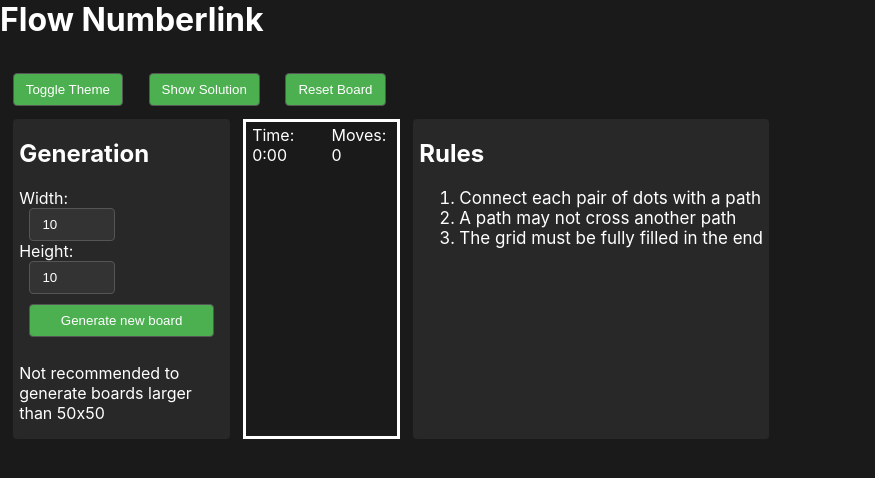
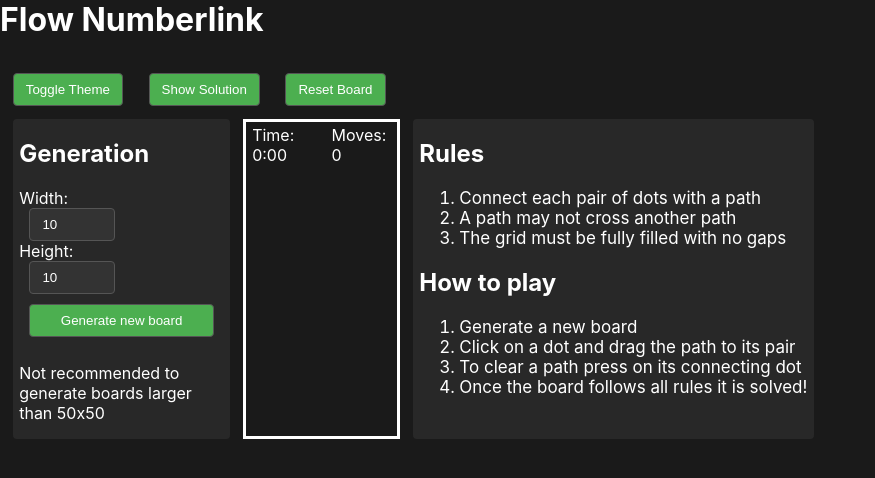
Before and after one commit to jacques-artale/flow, a React (Create React App) app in the folder client/: page / in a window 1280 px wide. Shown: the top 478 px of the page, without its empty margins (0-875 px from the left). Built offline with nearby package versions, Linux system fonts and the light colour scheme.

Commit message:
add: updated info/rules

```diff
--- a/client/src/App.js
+++ b/client/src/App.js
@@ -143,7 +143,14 @@ function App() {
           <ol style={style.list}>
             <li>Connect each pair of dots with a path</li>
             <li>A path may not cross another path</li>
-            <li>The grid must be fully filled in the end</li>
+            <li>The grid must be fully filled with no gaps</li>
+          </ol>
+          <h2>How to play</h2>
+          <ol style={style.list}>
+            <li>Generate a new board</li>
+            <li>Click on a dot and drag the path to its pair</li>
+            <li>To clear a path press on its connecting dot</li>
+            <li>Once the board follows all rules it is solved!</li>
           </ol>
         </div>
       </div>
```
